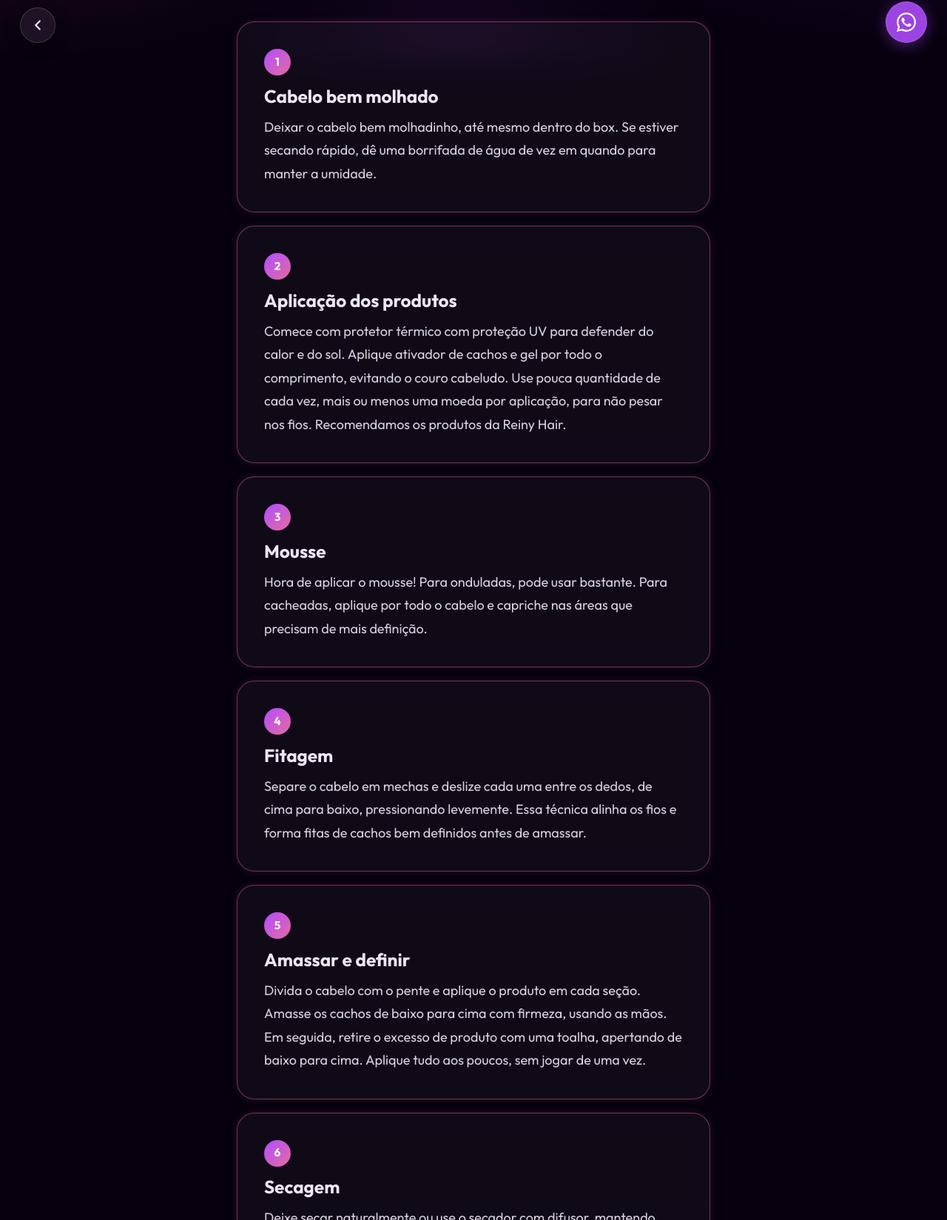
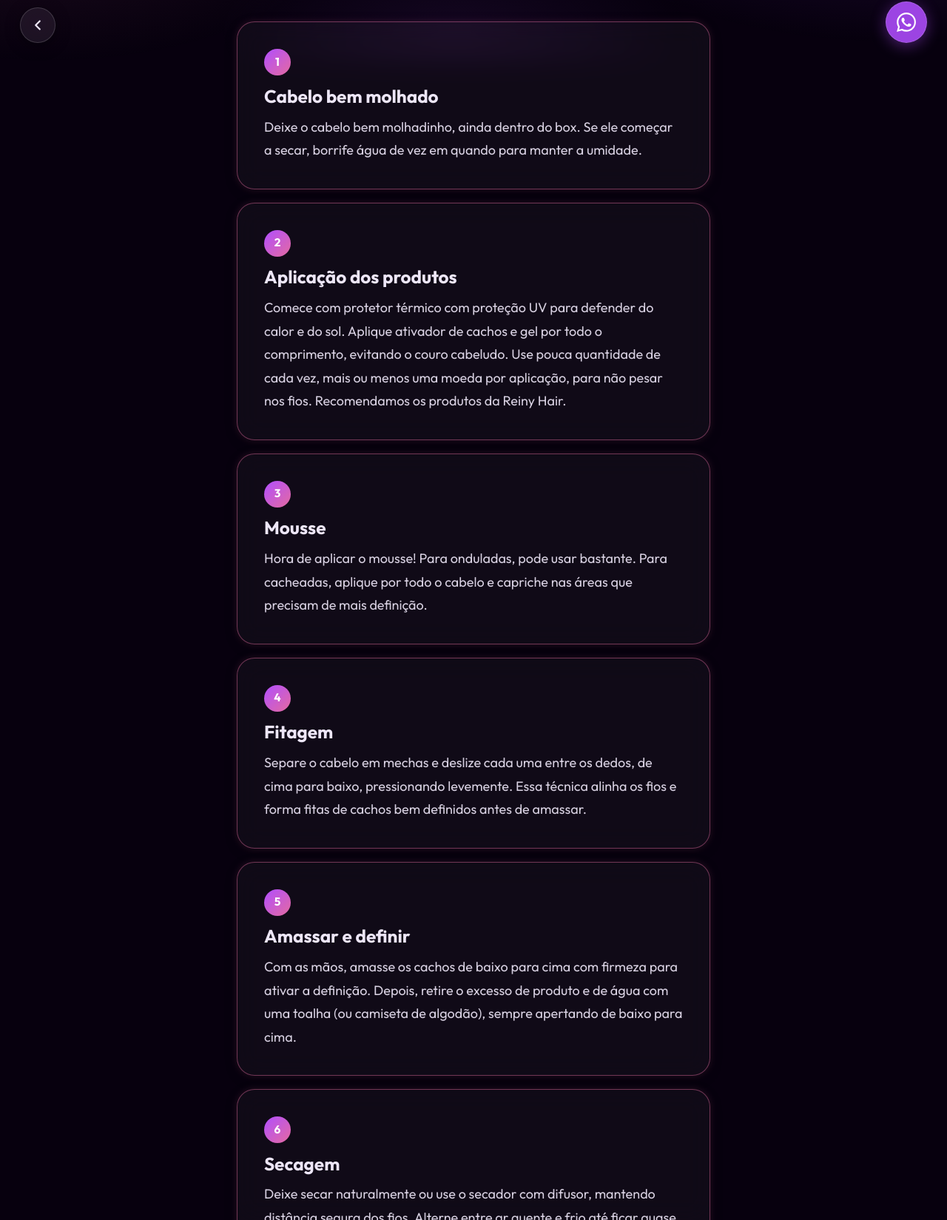
Before and after one commit to pavazq/salaoexplosion, a plain HTML site: page guia-sobrevivencia-capilar/finalizacao-cacheada.html in a window 1280 px wide. Shown: the part 715-2364 px from the top of the page at 74% size. Drawn offline with Linux system fonts and the light colour scheme.

Commit message:
fix(guia): revisa textos dos passos da finalizacao cacheada (remove 'divida o cabelo' redundante no amassar, coerencia)
Co-Authored-By: Claude Opus 4.8 (1M context) <noreply@anthropic.com>

```diff
--- a/guia-sobrevivencia-capilar/finalizacao-cacheada.html
+++ b/guia-sobrevivencia-capilar/finalizacao-cacheada.html
@@ -132,7 +132,7 @@
         <div class="step-card reveal">
           <span class="step-card__num">1</span>
           <h4 class="step-card__title">Cabelo bem molhado</h4>
-          <p class="step-card__text">Deixar o cabelo bem molhadinho, até mesmo dentro do box. Se estiver secando rápido, dê uma borrifada de água de vez em quando para manter a umidade.</p>
+          <p class="step-card__text">Deixe o cabelo bem molhadinho, ainda dentro do box. Se ele começar a secar, borrife água de vez em quando para manter a umidade.</p>
         </div>
 
         <div class="step-card reveal">
@@ -156,7 +156,7 @@
         <div class="step-card reveal">
           <span class="step-card__num">5</span>
           <h4 class="step-card__title">Amassar e definir</h4>
-          <p class="step-card__text">Divida o cabelo com o pente e aplique o produto em cada seção. Amasse os cachos de baixo para cima com firmeza, usando as mãos. Em seguida, retire o excesso de produto com uma toalha, apertando de baixo para cima. Aplique tudo aos poucos, sem jogar de uma vez.</p>
+          <p class="step-card__text">Com as mãos, amasse os cachos de baixo para cima com firmeza para ativar a definição. Depois, retire o excesso de produto e de água com uma toalha (ou camiseta de algodão), sempre apertando de baixo para cima.</p>
         </div>
 
         <div class="step-card reveal">
```
